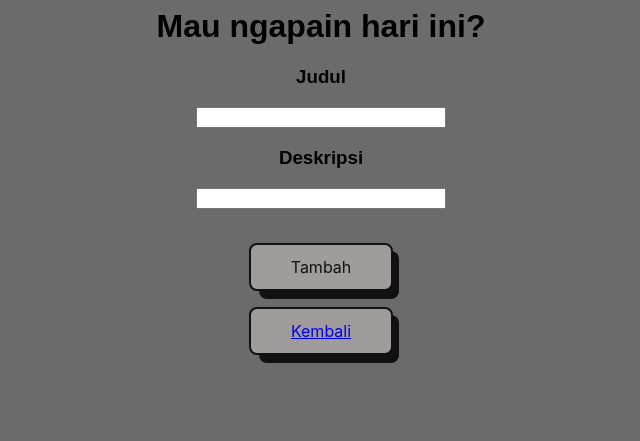
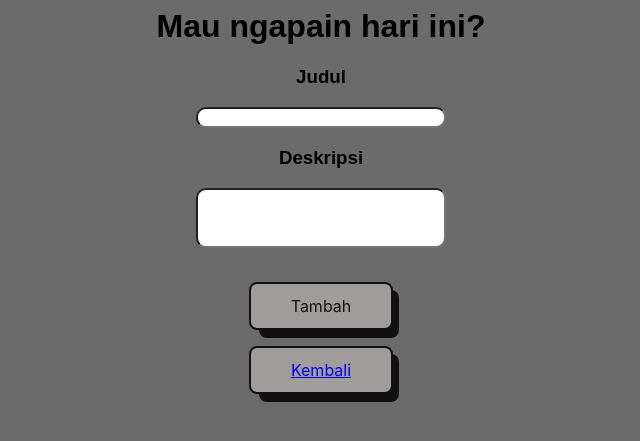
Before and after one commit to abdillahsulthan/pbp-django-assignment, a Django app: page /todolist/create_task/ in a window 1280 px wide. Shown: the top 441 px of the page, without its empty margins (319-959 px from the left). Run offline with Django 4.2, Linux system fonts and the light colour scheme.

Commit message:
editing html

```diff
--- a/todolist/templates/addtodolist.html
+++ b/todolist/templates/addtodolist.html
@@ -83,11 +83,11 @@
             {% csrf_token %}
             <table>
                 <h3 style="text-align: center;">Judul</h3>
-                <input type="text" id="title" name="title" style="width: 250px; display: block; margin: auto;">
+                <input type="text" id="title" name="title" style="width: 250px; display: block; margin: auto; border-radius: 10px;">
                 <p></p>
 
                 <h3 style="text-align: center;">Deskripsi</h3>
-                <input type="text" id="description" name="description" style="width: 250px; display: block; margin: auto;">
+                <input type="text" id="description" name="description" style="width: 250px; display: block; margin: auto; height: 60px; border-radius: 10px;">
                 <p></p>
 
             </table>
```
